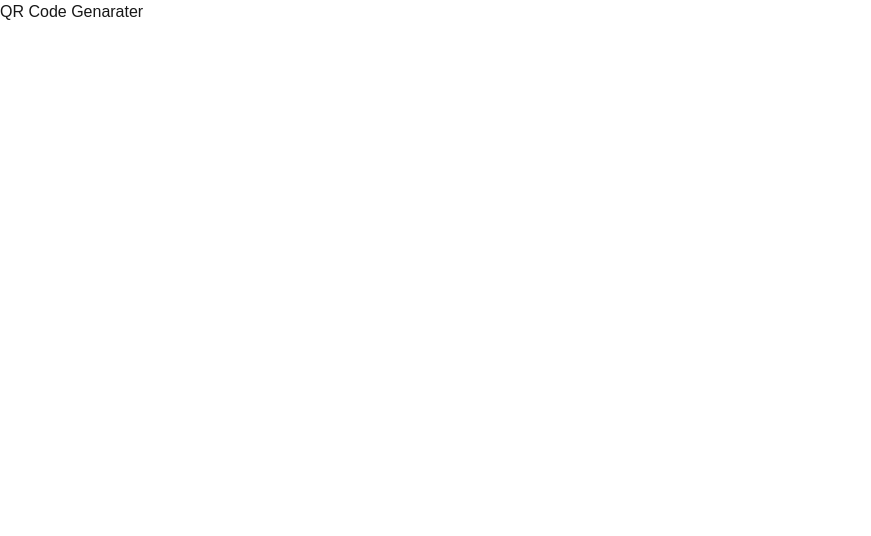
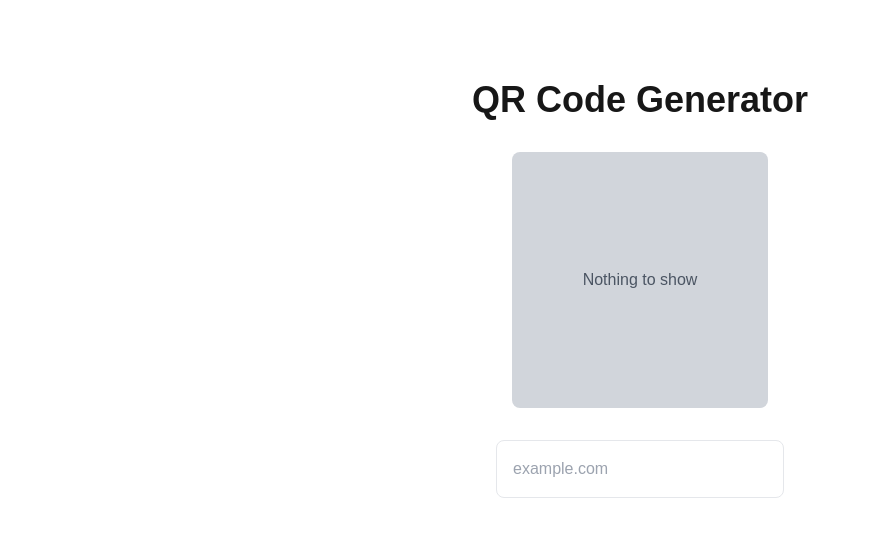
Before and after one commit to Rajhalder123/qr-code-genarater, a Next.js app: page / in a window 1280 px wide. Shown: the top 536 px of the page, without its empty margins (0-871 px from the left). Built offline with nearby package versions, Linux system fonts and the light colour scheme.

Commit message:
version one done

```diff
--- a/package.json
+++ b/package.json
@@ -9,9 +9,10 @@
     "lint": "next lint"
   },
   "dependencies": {
+    "next": "15.1.3",
     "react": "^19.0.0",
     "react-dom": "^19.0.0",
-    "next": "15.1.3"
+    "react-qr-code": "^2.0.15"
   },
   "devDependencies": {
     "postcss": "^8",
--- a/pages/index.js
+++ /dev/null
@@ -1,9 +0,0 @@
-
-
-export default function Home() {
-  return (
-    <div>
-      QR Code Genarater
-    </div>
-  );
-}
--- /dev/null
+++ b/pages/index.jsx
@@ -0,0 +1,40 @@
+import { useState } from "react";
+import QRCode from "react-qr-code";
+
+
+export default function Home() {
+  const [input, setInput] = useState("")
+
+  function handleInputChange(e) {
+    setInput(e.target.value)
+  }
+
+  return (
+    <div className="flex flex-col items-center gap-8 container mx-auto p-20">
+      <p className="text-center text-4xl font-bold">QR Code Generator</p>
+      {input ? (
+        <div style={{ height: "auto", margin: "0 auto", maxWidth: 256, width: "100%" }}>
+          <QRCode
+            size={500}
+            style={{ height: "auto", maxWidth: "100%", width: "100%" }}
+            value={input}
+            viewBox={`0 0 256 256`}
+          />
+        </div>
+      ) : (
+        <div className="w-64 h-64 bg-gray-300 rounded-lg flex flex-col items-center justify-center">
+          <p className="text-gray-600 text-center">Nothing to show</p>
+        </div>
+      )}
+
+      <input
+        value={input}
+        onChange={(event) => handleInputChange(event)}
+        className="border p-4 rounded-lg w-72"
+        type="url"
+        placeholder="example.com"
+      />
+
+    </div>
+  );
+}
```
Also changed, not shown: 1 other file (tests, documents, lock files or other folders).
